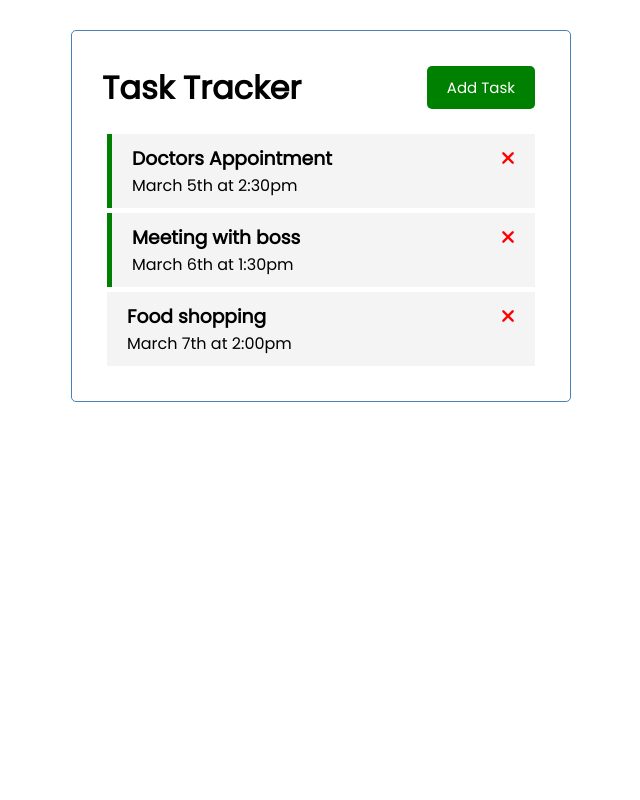
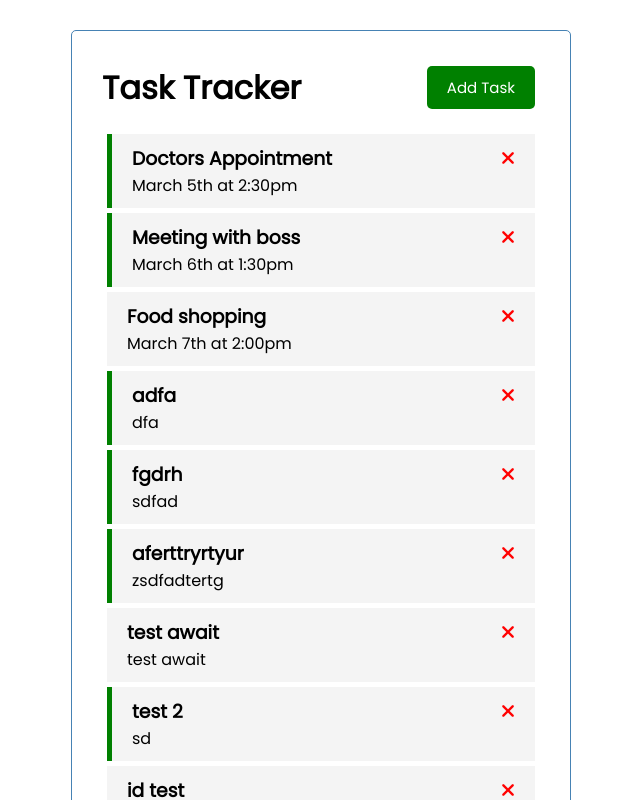
Before and after one commit to dennis-mburu/vue-task-tracker, a Vue app: page / in a window 1280 px wide. Shown: the top 800 px of the page, without its empty margins (319-959 px from the left). Built offline with nearby package versions, Linux system fonts and the light colour scheme; data requests are answered from the project's data file.

Commit message:
Able to fetch all tasks plus persist new task to json-server

```diff
--- /dev/null
+++ b/db.json
@@ -0,0 +1,64 @@
+{
+  "tasks": [
+    {
+      "id": "1",
+      "text": "Doctors Appointment",
+      "day": "March 5th at 2:30pm",
+      "reminder": true
+    },
+    {
+      "id": "2",
+      "text": "Meeting with boss",
+      "day": "March 6th at 1:30pm",
+      "reminder": true
+    },
+    {
+      "id": "3",
+      "text": "Food shopping",
+      "day": "March 7th at 2:00pm",
+      "reminder": false
+    },
+    {
+      "text": "adfa",
+      "day": "dfa",
+      "reminder": true,
+      "id": "ftERO-w"
+    },
+    {
+      "text": "fgdrh",
+      "day": "sdfad",
+      "reminder": true,
+      "id": "VjCr3MU"
+    },
+    {
+      "text": "aferttryrtyur",
+      "day": "zsdfadtertg",
+      "reminder": true,
+      "id": "nrvLKaA"
+    },
+    {
+      "text": "test await",
+      "day": "test await",
+      "reminder": false,
+      "id": "YPPEe1e"
+    },
+    {
+      "text": "test 2",
+      "day": "sd",
+      "reminder": true,
+      "id": "qpAwBTS"
+    },
+    {
+      "id": 31471,
+      "text": "id test",
+      "day": "ASD",
+      "reminder": false
+    },
+    {
+      "text": "id test 2",
+      "day": "fgs",
+      "reminder": true,
+      "id": "iRUs1nj"
+    }
+  ]
+}
--- a/package.json
+++ b/package.json
@@ -5,9 +5,11 @@
   "scripts": {
     "dev": "vite",
     "build": "vite build",
-    "preview": "vite preview"
+    "preview": "vite preview",
+    "server": "json-server --watch db.json"
   },
   "dependencies": {
+    "json-server": "^0.17.3",
     "vue": "^3.2.47"
   },
   "devDependencies": {
--- a/src/App.vue
+++ b/src/App.vue
@@ -39,8 +39,26 @@ export default {
     toggleAddTask() {
       this.showAddTask = !this.showAddTask;
     },
-    addTask(newTask) {
-      this.tasks = [...this.tasks, newTask];
+    async addTask(newTask) {
+      const res = await fetch("http://localhost:3000/tasks", {
+        method: "POST",
+        headers: {
+          "content-type": "application/json",
+        },
+        body: JSON.stringify(newTask),
+      });
+
+      // this method also works without using async, and will
+      // persist to the database and also the UI
+      // .then(res => res.json())
+      // .then(data => this.tasks = [...this.tasks, data])
+
+      const data = await res.json();
+
+      this.tasks = [...this.tasks, data];
+
+      // before using json-server
+      // this.tasks = [...this.tasks, newTask];
     },
     deleteTask(id) {
       if (confirm("Are you sure? ")) {
@@ -53,29 +71,48 @@ export default {
         task.id === id ? { ...task, reminder: !task.reminder } : task
       );
     },
+
+    // Using json-server
+    async fetchData() {
+      const res = await fetch("http://localhost:3000/tasks");
+      const data = await res.json();
+      return data;
+    },
+
+    async fetchTask(id) {
+      const res = await fetch(`http://localhost:3000/tasks/${id}`);
+      const data = await res.json();
+      return data;
+    },
   },
-  created() {
-    this.tasks = [
-      {
-        id: "1",
-        text: "Doctors Appointment",
-        day: "March 5th at 2:30pm",
-        reminder: true,
-      },
-      {
-        id: "2",
-        text: "Meeting with boss",
-        day: "March 6th at 1:30pm",
-        reminder: true,
-      },
-      {
-        id: "3",
-        text: "Food shopping",
-        day: "March 7th at 2:00pm",
-        reminder: false,
-      },
-    ];
+
+  async created() {
+    this.tasks = await this.fetchData();
   },
+
+  // Before Starting to use json server
+  // created() {
+  //   this.tasks = [
+  //     {
+  //       id: "1",
+  //       text: "Doctors Appointment",
+  //       day: "March 5th at 2:30pm",
+  //       reminder: true,
+  //     },
+  //     {
+  //       id: "2",
+  //       text: "Meeting with boss",
+  //       day: "March 6th at 1:30pm",
+  //       reminder: true,
+  //     },
+  //     {
+  //       id: "3",
+  //       text: "Food shopping",
+  //       day: "March 7th at 2:00pm",
+  //       reminder: false,
+  //     },
+  //   ];
+  // },
 };
 </script>
 
--- a/src/components/AddTask.vue
+++ b/src/components/AddTask.vue
@@ -41,7 +41,9 @@ export default {
       }
 
       const newTask = {
-        id: Math.floor(Math.random() * 100000),
+
+        // before using json-server
+        // id: Math.floor(Math.random() * 100000),
         text: this.text,
         day: this.day,
         reminder: this.reminder,
```
Also changed, not shown: 1 other file (tests, documents, lock files or other folders).
